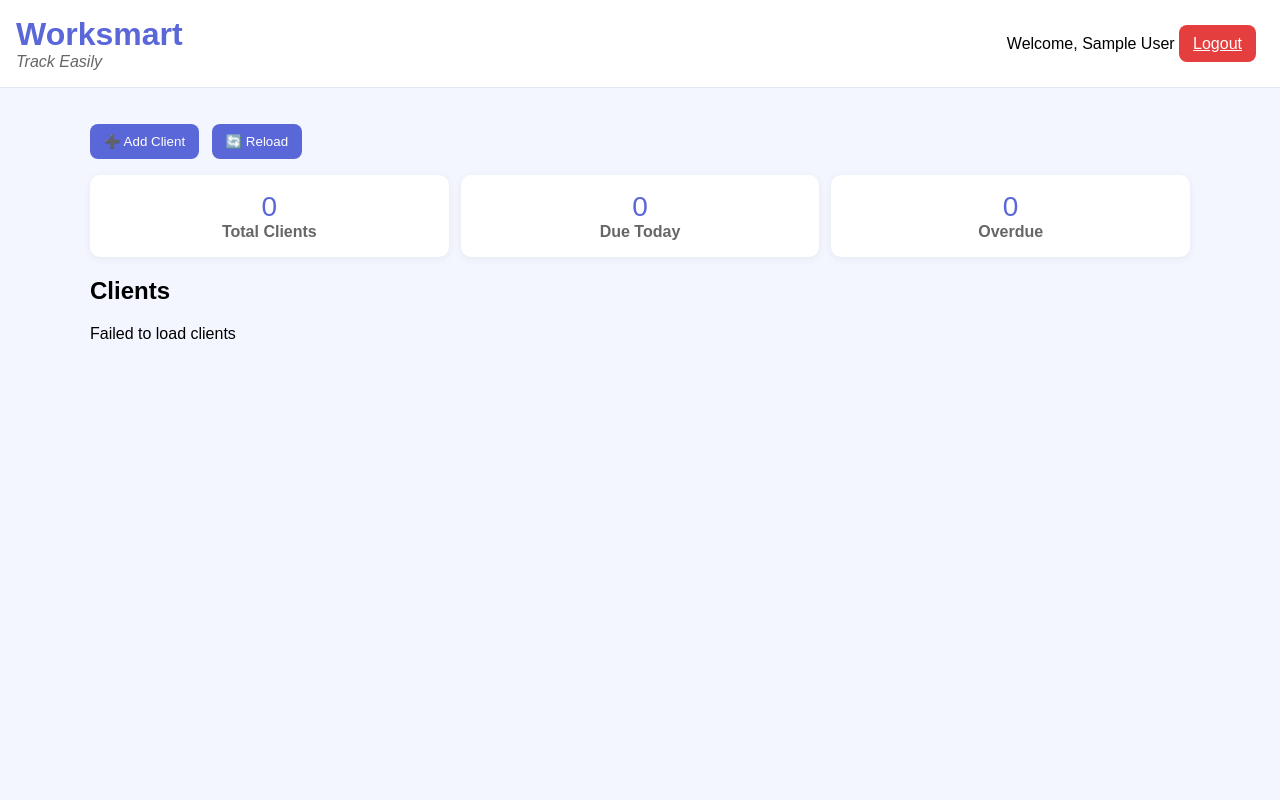
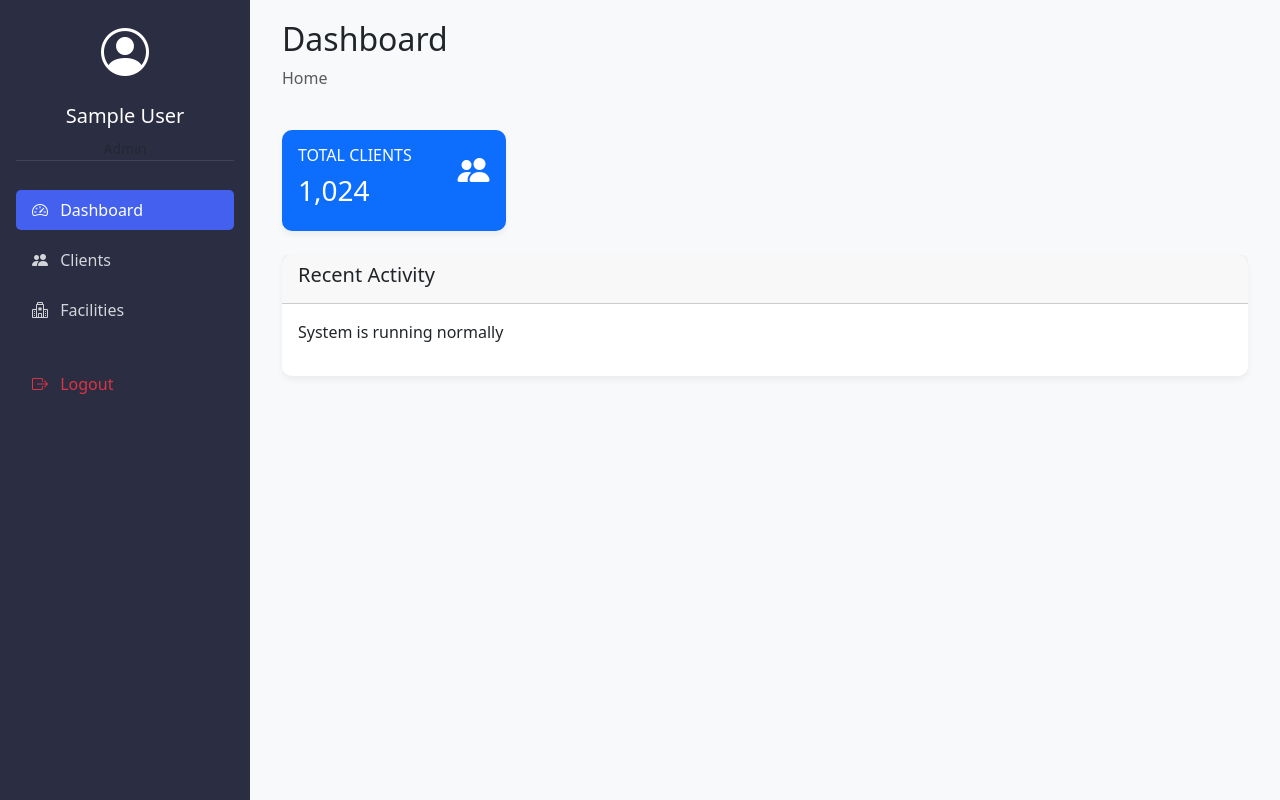
Before and after one commit to Keegan2024/Worksmart, a Flask app: page /dashboard in a window 1280 px wide. Run offline with Flask 3, Linux system fonts and the light colour scheme; the visitor is signed in with stand-in values (Sample User, id 1); some libraries are stand-ins or nearby versions.

Commit message:
Update dashboard.html

```diff
--- a/templates/dashboard.html
+++ b/templates/dashboard.html
@@ -1,37 +1,133 @@
-<!doctype html>
+<!DOCTYPE html>
 <html lang="en">
 <head>
-  <meta charset="utf-8">
-  <meta name="viewport" content="width=device-width,initial-scale=1">
-  <title>Worksmart — Dashboard</title>
-  <link rel="stylesheet" href="{{ url_for('static', filename='css/style.css') }}">
+    <meta charset="UTF-8">
+    <meta name="viewport" content="width=device-width, initial-scale=1.0">
+    <title>Worksmart - Dashboard</title>
+    <!-- Bootstrap 5 + Icons -->
+    <link href="https://cdn.jsdelivr.net/npm/bootstrap@5.3.2/dist/css/bootstrap.min.css" rel="stylesheet">
+    <link rel="stylesheet" href="https://cdn.jsdelivr.net/npm/bootstrap-icons@1.11.1/font/bootstrap-icons.css">
+    <style>
+        :root {
+            --sidebar-width: 250px;
+            --primary-color: #4361ee;
+        }
+        body {
+            overflow-x: hidden;
+        }
+        .sidebar {
+            width: var(--sidebar-width);
+            height: 100vh;
+            position: fixed;
+            background: #2b2d42;
+            color: white;
+            transition: all 0.3s;
+        }
+        .main-content {
+            margin-left: var(--sidebar-width);
+            padding: 20px;
+            min-height: 100vh;
+            background: #f8f9fa;
+        }
+        .nav-link {
+            color: rgba(255, 255, 255, 0.8);
+            border-radius: 5px;
+            margin: 5px 0;
+        }
+        .nav-link:hover, .nav-link.active {
+            background: var(--primary-color);
+            color: white;
+        }
+        .user-profile {
+            border-bottom: 1px solid rgba(255, 255, 255, 0.1);
+        }
+        .card {
+            border: none;
+            border-radius: 10px;
+            box-shadow: 0 4px 6px rgba(0, 0, 0, 0.05);
+        }
+    </style>
 </head>
 <body>
-  <header class="header">
-    <div class="brand">
-      <h1>Worksmart</h1>
-      <p class="slogan">Track Easily</p>
+    <!-- Sidebar -->
+    <div class="sidebar p-3">
+        <div class="user-profile text-center mb-4">
+            <div class="mb-3">
+                <i class="bi bi-person-circle" style="font-size: 3rem;"></i>
+            </div>
+            <h5>{{ current_user.full_name }}</h5>
+            <small class="text-muted">{{ current_user.role|replace('_',' ')|title }}</small>
+        </div>
+
+        <ul class="nav flex-column">
+            <li class="nav-item">
+                <a class="nav-link active" href="#">
+                    <i class="bi bi-speedometer2 me-2"></i> Dashboard
+                </a>
+            </li>
+            <li class="nav-item">
+                <a class="nav-link" href="/api/clients">
+                    <i class="bi bi-people-fill me-2"></i> Clients
+                </a>
+            </li>
+            <li class="nav-item">
+                <a class="nav-link" href="#">
+                    <i class="bi bi-hospital me-2"></i> Facilities
+                </a>
+            </li>
+            <li class="nav-item mt-4">
+                <a class="nav-link text-danger" href="/logout">
+                    <i class="bi bi-box-arrow-right me-2"></i> Logout
+                </a>
+            </li>
+        </ul>
     </div>
-    <div class="user-info">
-      <span>Welcome, {{ current_user.full_name }}</span>
-      <a href="{{ url_for('logout') }}" class="btn btn-danger">Logout</a>
+
+    <!-- Main Content -->
+    <div class="main-content">
+        <div class="container-fluid">
+            <div class="row mb-4">
+                <div class="col">
+                    <h2>Dashboard</h2>
+                    <nav aria-label="breadcrumb">
+                        <ol class="breadcrumb">
+                            <li class="breadcrumb-item active">Home</li>
+                        </ol>
+                    </nav>
+                </div>
+            </div>
+
+            <!-- Stats Cards -->
+            <div class="row">
+                <div class="col-md-3 mb-4">
+                    <div class="card bg-primary text-white">
+                        <div class="card-body">
+                            <div class="d-flex justify-content-between">
+                                <div>
+                                    <h6 class="text-uppercase">Total Clients</h6>
+                                    <h3>1,024</h3>
+                                </div>
+                                <i class="bi bi-people-fill" style="font-size: 2rem;"></i>
+                            </div>
+                        </div>
+                    </div>
+                </div>
+                <!-- Add more stat cards here -->
+            </div>
+
+            <!-- Recent Activity -->
+            <div class="card">
+                <div class="card-header">
+                    <h5>Recent Activity</h5>
+                </div>
+                <div class="card-body">
+                    <p>System is running normally</p>
+                </div>
+            </div>
+        </div>
     </div>
-  </header>
-  <main class="container">
-    <section class="controls">
-      <button id="btnAddClient" class="btn">➕ Add Client</button>
-      <button id="btnReload" class="btn">🔄 Reload</button>
-    </section>
-    <section id="stats" class="stats-grid">
-      <div class="stat-card"><div class="stat-number" id="totalClients">0</div><div class="stat-label">Total Clients</div></div>
-      <div class="stat-card"><div class="stat-number" id="dueToday">0</div><div class="stat-label">Due Today</div></div>
-      <div class="stat-card"><div class="stat-number" id="overdue">0</div><div class="stat-label">Overdue</div></div>
-    </section>
-    <section id="clientsArea">
-      <h2>Clients</h2>
-      <div id="clientsList">Loading...</div>
-    </section>
-  </main>
-  <script src="{{ url_for('static', filename='js/app.js') }}"></script>
+
+    <!-- Bootstrap JS -->
+    <script src="https://cdn.jsdelivr.net/npm/bootstrap@5.3.2/dist/js/bootstrap.bundle.min.js"></script>
 </body>
 </html>
```
